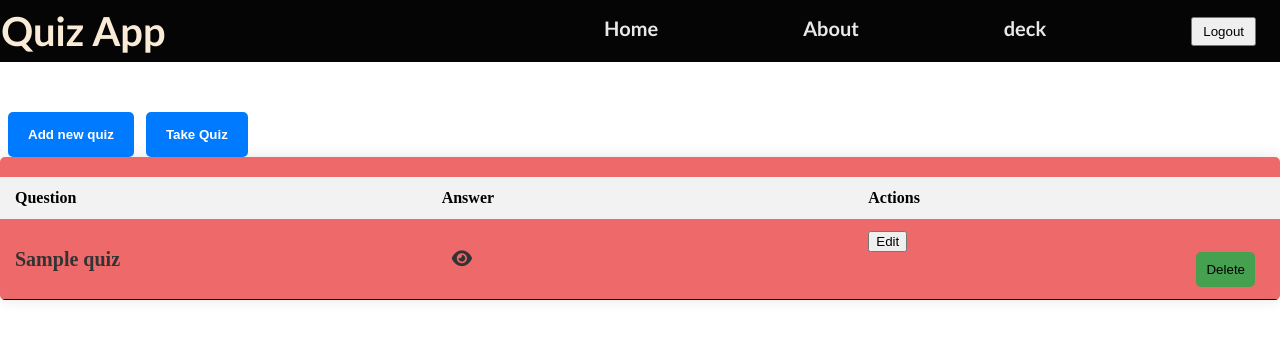
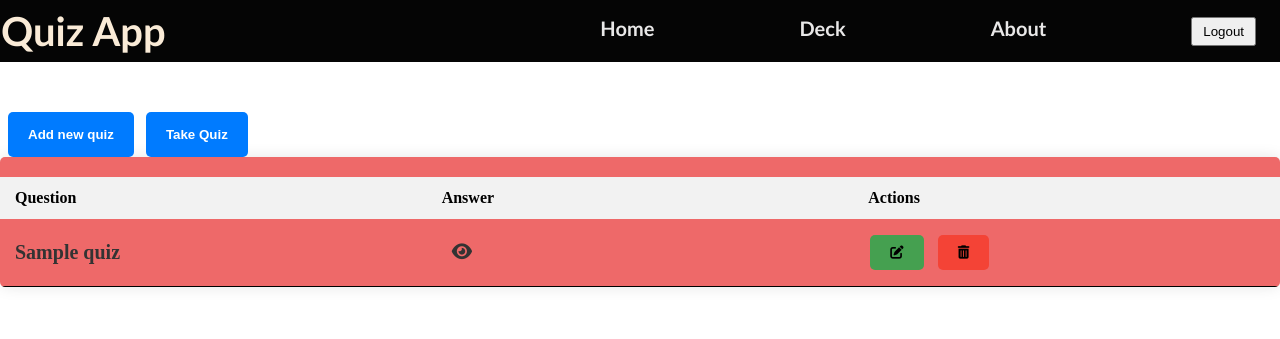
Before and after one commit to samuelkanyingi/quiz_web_app, a Flask app: page /deck/1 in a window 1280 px wide. Shown: the top 339 px of the page. Run offline with Flask 3, Linux system fonts and the light colour scheme; tables that the repository leaves empty hold one stand-in row (values such as "Sample post"); some libraries are stand-ins or nearby versions.

Commit message:
fix: Fix issue of content npt loading after finishing quiz
- Removed page redirect which caches and has no latest update
- Created a link in navbar that takes me to deck to find latest change
- Added labels on feedback
buttons to display time to run for each question

```diff
--- a/templates/deck_page.html
+++ b/templates/deck_page.html
@@ -63,14 +63,7 @@ ul li {
 
     text-decoration: none;
 }
-#delete {
-    background-color: #45a050;
-    float: right;
-    border: none;
-    border-radius: 5px;
-    padding: 10px;
-    margin: 0 10px;
-}
+
         #table-container {
             background-color: #ee6969;
             margin: 0 auto;
@@ -135,12 +128,16 @@ ul li {
 
 /* Styling for the dynamic answer */
 .answer {
+    display: inline-block;
+    vertical-align: top;
     font-size: 16px;
     color: #333;
-    margin-bottom: 15px;
+    margin-left: 10px;
 }
 /* Styling for the dynamic buttons */
 .show-answer-btn, .next-question-btn {
+    float: left;
+
     background-color: #4CAF50;
     color: white;
     padding: 10px 20px;
@@ -225,22 +222,31 @@ ul li {
     border-radius: 5px;
 }
 #feedback-container {
-    margin-top: 20px;
+    display: block;
     justify-content: space-around;
+
+    margin-top: 80px;
+
+
 }
 #feedback-container button {
+
     background-color: #4CAF50;
     color: white;
     border: none;
     padding: 10px 20px;
     border-radius: 5px;
     margin: 0 5px;
+
 }
 #feedback-container button:nth-child(1) {
     background-color: #f44336;
     margin-left: 5px;
 }
-
+#feedback-container label {
+    font-weight: bold;
+    font-size: 18px;
+}
 .button-container {
     display: block;
     gap: 20px;
@@ -287,6 +293,34 @@ td.quiz-answer {
 .answer-text {
     display: none;
 }
+.td-btn-container {
+    display: flex;
+    gap: 10px;
+}
+.edit {
+    background-color: #45a050;
+    border: none;
+    border-radius: 5px;
+    padding: 10px 20px;
+    margin: 4px 2px;
+}
+.edit:hover {
+    background-color: #308033;
+}
+.delete {
+    background-color: #f44336;
+    float: right;
+    border: none;
+    border-radius: 5px;
+    padding: 10px 20px;
+    margin: 4px 2px;
+}
+.delete:hover {
+    background-color: #e6312e;
+}
+#question, #answer {
+    padding: 10px;
+}
     </style>
 </head>
 <body>
@@ -297,8 +331,8 @@ td.quiz-answer {
         </div>
         <ul>
             <li><a href="#">Home</a></li>
-            <li><a href="/templates/home.html">About</a></li>
-            <li><a href="#">deck</a></li>
+            <li><a href="{{ url_for('home') }}">Deck</a></li>
+            <li><a href="#">About</a></li>
             <!-- <button id="login"><a href="#">logout</a></button> -->
             <button id="logoutBtn" style="color:black; margin-right: 25px; padding: 5px 10px" >Logout</button>
         </ul>
@@ -333,12 +367,18 @@ td.quiz-answer {
                         </span>
                     </td>
                     <td>
+                    <div class="td-btn-container">
                         <!-- Edit Button -->
-                        <button class="edit" data-quiz-id="{{ quiz.id }}" data-question="{{ quiz.question }}" data-answer="{{ quiz.answer }}">Edit</button>
+                        <button class="edit" data-quiz-id="{{ quiz.id }}" data-question="{{ quiz.question }}" data-answer="{{ quiz.answer }}">
+                            <i class="fas fa-edit"></i>
+                        </button>
                         <!-- Delete Button -->
                         <form action="{{ url_for('delete_quiz', quiz_id=quiz.id) }}" method="post"  class="inline-delete">
-                            <button id="delete" type="submit">Delete</button>
+                            <button class="delete" type="submit">
+                                <i class="fas fa-trash-alt"></i>
+                            </button>
                         </form>
+                    </div>
                     </td>
                 </tr>
                 {% endfor %}
@@ -350,7 +390,7 @@ td.quiz-answer {
 <div id="addQuizModal" class="modal">
     <div class="modal-content">
         <span class="close"  id="closeAddQuizModal">&times;</span>
-        <h2>Add Quiz</h2>
+        <h2>Add Quiz Form</h2>
         <form id="addQuizForm" method="POST" action="{{ url_for('add_quiz', deck_id=deck.id) }}">
             <input type="hidden" name="deck_id" value="{{ deck.id }}">
             <label for="question">Question:</label> <br>
@@ -387,8 +427,11 @@ td.quiz-answer {
         <span class= "close" id="closeTakeQuizModal">&times;</span>
         <h2>Take quiz</h2>
         <p>Quiz content goes here</p>
+        <div id="feedback-container"></div>
+    </div>
 
-    </div>
+
+
 </div>
 
 <!-- Delete Confirmation modal -->
@@ -533,15 +576,17 @@ let quizzes = [];
             if(answerE1.style.display === 'block')  {
                 answerE1.style.display = 'none';
                 showAnswerBtn.textContent = 'Show Answer';
+
             } else {
                 answerE1.style.display = 'block';
                 showAnswerBtn.textContent = 'Hide Answer';
-                showFeedbackButtons();
+                //showFeedbackButtons();
             }
         }
-        //     answerE1.style.display = 'block'
-        //     showFeedbackButtons();
-        // };
+
+            // answerE1.style.display = 'block'
+           // showFeedbackButtons();
+
 
         // button to move to next question
         var nextQuestionBtn = document.createElement('button');
@@ -556,18 +601,38 @@ let quizzes = [];
         modalContent.appendChild(answerE1);
         modalContent.appendChild(nextQuestionBtn);
 
-
+        showFeedbackButtons();
     } else {
         // no more questions left
         modalContent.innerHTML = '<p><center><h2>Congrats You are finished studying  &#127881 </h2></center> </p>'
         var doneBtn = document.createElement('button');
         doneBtn.textContent = "Done";
         doneBtn.classList.add('done-btn');
+        doneBtn.onclick = async function () {
+        takeQuizModal.style.display = 'none'; //close modal with done button
 
-        doneBtn.onclick = function () {
-            takeQuizModal.style.display = 'none'; //close modal with done button
+    //         fetch('/complete_quiz', {
+    //     method: 'POST',
+    //     body: JSON.stringify({ quiz_id: 1 }),  // Replace with actual quiz ID
+    //     headers: {
+    //         'Content-Type': 'application/json'
+    //     }
+    // }).then(response => response.json())
+    // .then(data => {
+    //     if (data.status === 'success') {
+    //         // Redirect to a different page after successful update
+    //         location.href = '/home';  // Redirect to the home page with updates
+    //     } else {
+    //         console.error('Failed to complete quiz:', data.message);
+    //     }
+    // }).catch(error => {
+    //     console.error('Error:', error);
+    // });
+
+
             setTimeout(function() {
-                window.location.href = '/decks'; //redirect to deck page called home.html
+
+                location.reload(true) //redirect to deck page called home.html
             }, 2000)
         }
         var cebrationMessage = document.createElement('celebration')
@@ -643,45 +708,66 @@ confirmDeleteBtn.onclick = function() {
 };
 
 
-function showFeedbackButtons() {
-    // Check if the feedback buttons already exist by searching for the container by ID
-    let existingContainer = document.getElementById('feedback-container');
-
-    //var modalContent = takeQuizModal.querySelector('.modal-content');
-    if (document.getElementById('feedback-container')) {
-            return;
-    }
+function showFeedbackButtons(modalContent) {
+    const existingContainer = document.getElementById('feedback-container');
     if (existingContainer) {
         return; // If it already exists, stop the function from adding more buttons
     }
+    const takeQuizModal =document.getElementById('takeQuizModal')
+    var modalContent = takeQuizModal.querySelector('.modal-content');
+    // if (existingContainer) {
+    //     return; // If it already exists, stop the function from adding more buttons
+    // }
+    // create and style feedback buttons
     const feedbackContainer = document.createElement('div');
+    feedbackContainer.id = 'feedback-container'
+    feedbackContainer.classList.add('feedback-buttons')
+
+
+
+
 
     // create aand style  feedback container
     var showFeedbackContainer = document.createElement('div');
     showFeedbackContainer.classList.add('feedback-buttons');
-    // var buttons = ["Again", "Hard", "Good", "Easy"]; //labels to hold buttons
     feedbackContainer.id = 'feedback-container';
 
-     const textLabel = document.createElement('label');
-    //textLabel.textContent = '<1min';
+
 
     // create and style feedback buttons
     const buttons = [
-        { text: 'Again', delay: 60000 },     // 1 minute
-        { text: 'Hard', delay: 120000 },     // 2 minutes
-        { text: 'Good', delay: 300000 },     // 5 minutes
-        { text: 'Easy', delay: 600000 }      // 10 minutes
+        { text: 'Again', delay: 60000 + 60000},     // 2 minute
+        { text: 'Hard', delay:  60000 + 120000},     // 3 minutes
+        { text: 'Good', delay:  60000 + 180000},     // 4 minutes
+        { text: 'Easy', delay:  60000 + 240000}      // 5 minutes
     ];
 
 
 
     buttons.forEach(buttonInfo => {
+        const container = document.createElement('div')
+        container.style.display = 'inline-block';
+        container.style.marginRight = '20px';
+        const label = document.createElement('label')
+        label.textContent = `Review in ${buttonInfo.delay / 60000} minutes`;
+        label.style.display = 'block';
+        label.style.marginBottom = '10px';
+
         const button = document.createElement('button');
         button.textContent = buttonInfo.text;
         button.dataset.delay = buttonInfo.delay; // Set delay time in button's dataset
-        feedbackContainer.appendChild(button);
+        button.addEventListener('click', function() {
+
+            this.disabled = true;
+
+        });
+        // feedbackContainer.appendChild(label)
+        // feedbackContainer.appendChild(button);
+        container.appendChild(label)
+        container.appendChild(button)
+        feedbackContainer.appendChild(container)
     });
-
+    modalContent.appendChild(feedbackContainer)
 
     fetch('/get_current_question_id')
         .then(response => response.json())
```
